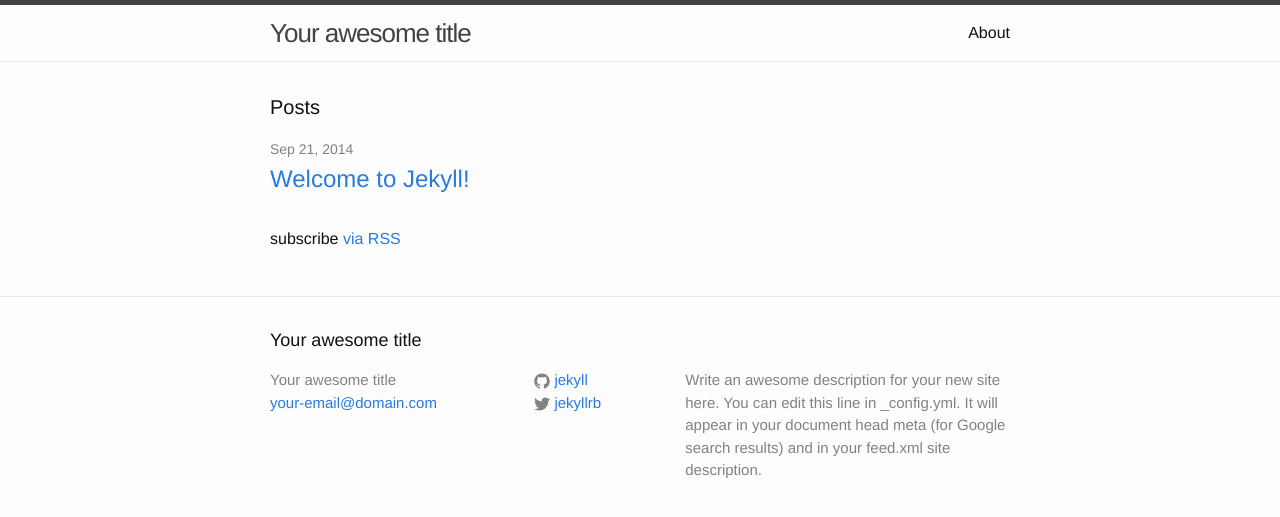
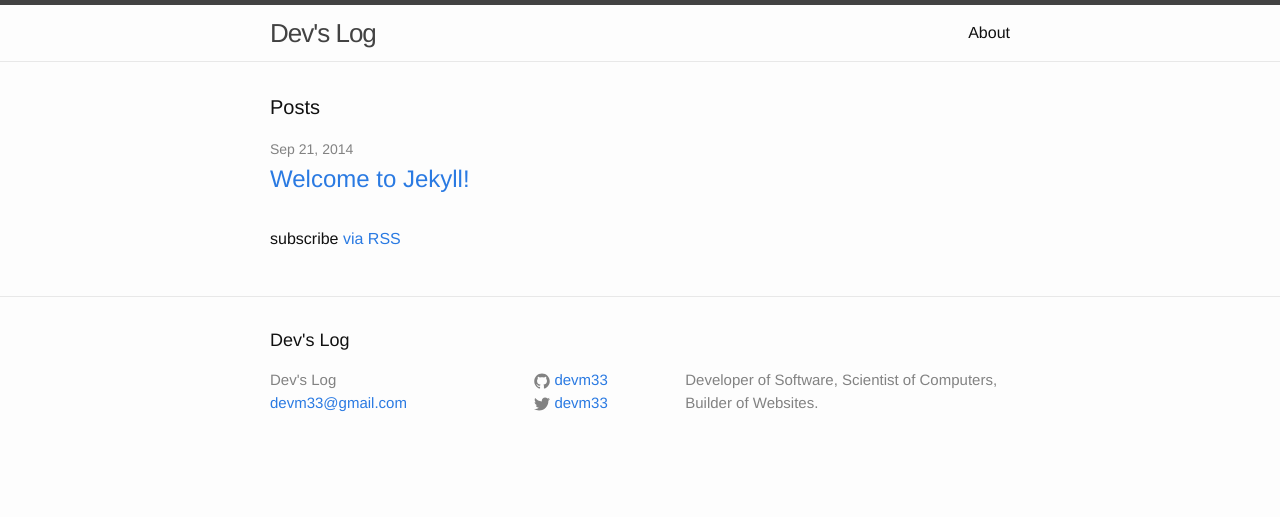
Before and after one commit to devm33/devm33.com, a Jekyll site: the page built from ln/index.html, in a window 1280 px wide. Shown: the top 517 px of the page. Built offline with Jekyll 4.4.1, drawn with Linux system fonts in a browser that asks for light colours.

Commit message:
update config settings and rebuilt

```diff
--- a/ln/_config.yml
+++ b/ln/_config.yml
@@ -1,14 +1,12 @@
 # Site settings
-title: Your awesome title
-email: your-email@domain.com
+title: Dev's Log
+email: devm33@gmail.com
 description: > # this means to ignore newlines until "baseurl:"
-  Write an awesome description for your new site here. You can edit this
-  line in _config.yml. It will appear in your document head meta (for
-  Google search results) and in your feed.xml site description.
-baseurl: "" # the subpath of your site, e.g. /blog/
-url: "http://yourdomain.com" # the base hostname & protocol for your site
-twitter_username: jekyllrb
-github_username:  jekyll
+    Developer of Software, Scientist of Computers, Builder of Websites.
+baseurl: "/log/" # the subpath of your site, e.g. /blog/
+url: "http://devm33.com" # the base hostname & protocol for your site
+twitter_username: devm33
+github_username:  devm33
 
 # Build settings
 markdown: kramdown
```
Also changed, not shown: 4 other files.
